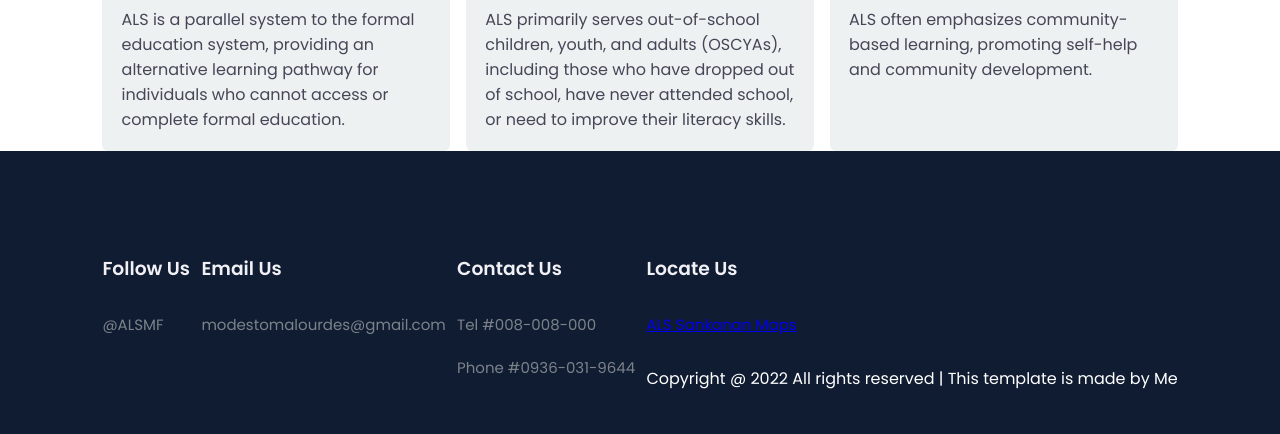
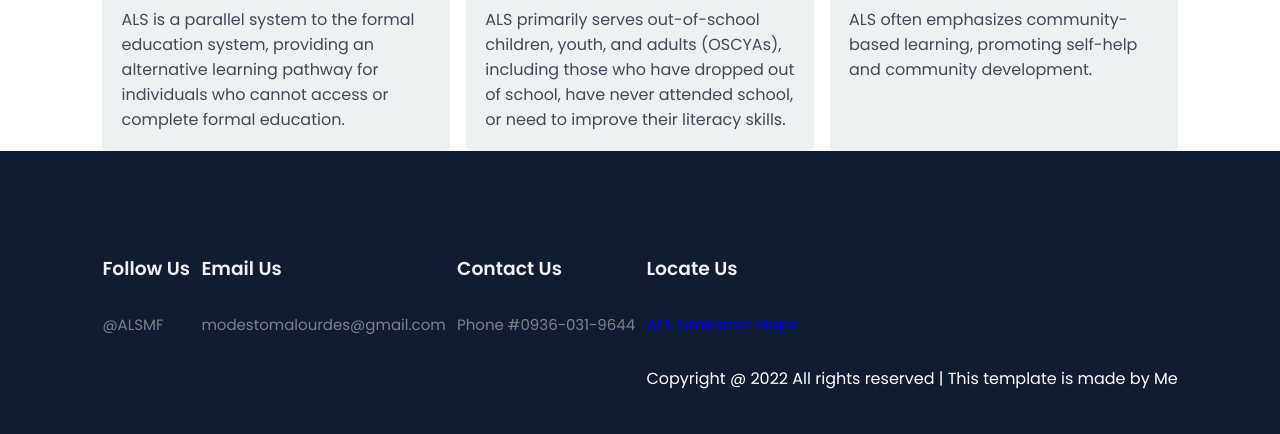
Before and after one commit to EmyaT11/ALSMAnolo3, a plain HTML site: page aboutals.html in a window 1280 px wide. Shown: the part 1160-1594 px from the top of the page. Drawn offline with nearby package versions, Linux system fonts and the light colour scheme.

Commit message:
Update aboutals.html

```diff
--- a/aboutals.html
+++ b/aboutals.html
@@ -88,7 +88,6 @@
 
 		<div class="footer-col">
 			<h3>Contact Us</h3>
-			<li>Tel #008-008-000</li>
 			<li>Phone #0936-031-9644</li>
 		</div>
 
```
